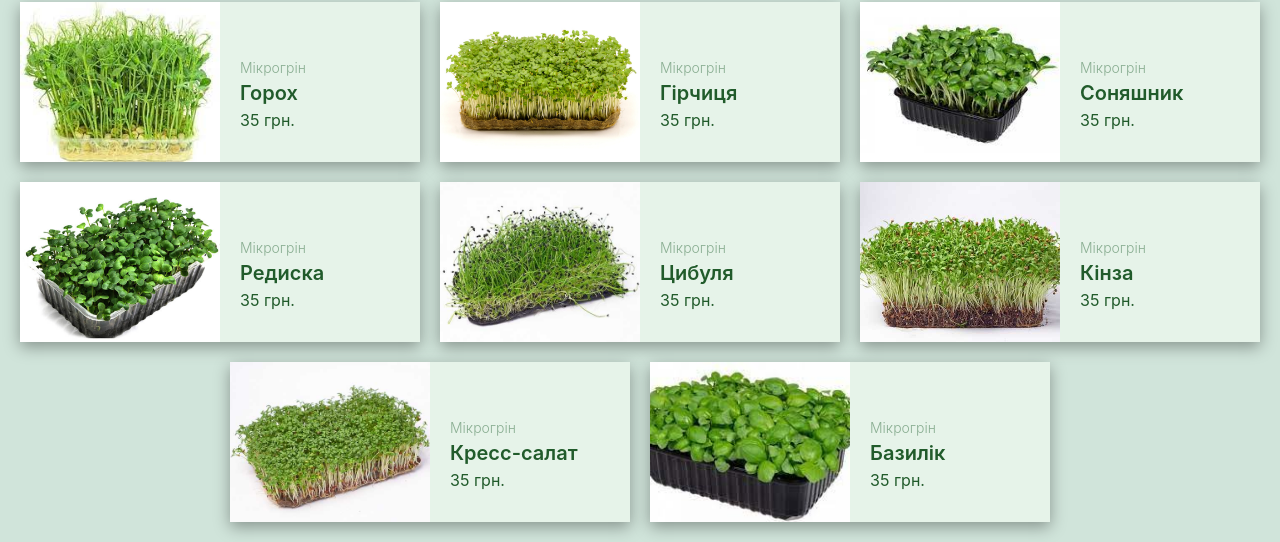
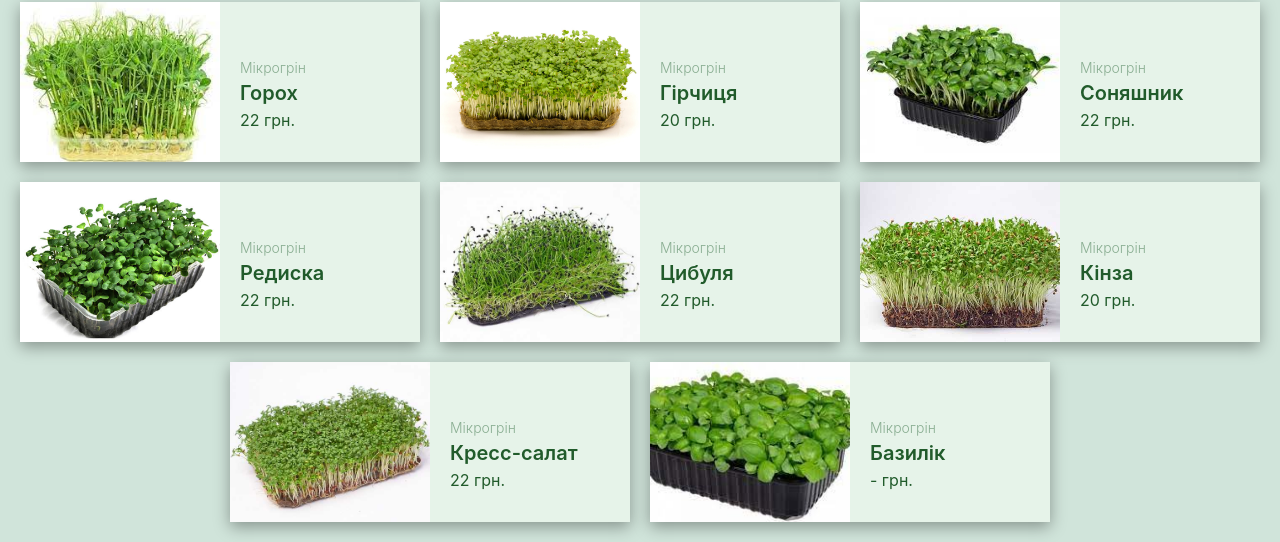
Before and after one commit to den4ikr/leaf, a React (Vite) app: page /menu in a window 1280 px wide. Shown: the part 191-733 px from the top of the page. Built offline with nearby package versions, Linux system fonts and the light colour scheme.

Commit message:
Menu: update price

```diff
--- a/src/constants/products.ts
+++ b/src/constants/products.ts
@@ -10,49 +10,49 @@ import bazilik from "../assets/products/bazilik.jpeg";
 export default [
   {
     name: "Горох",
-    price: "35 грн.",
+    price: "22 грн.",
     type: "Мікрогрін",
     image: gorox,
   },
   {
     name: "Гірчиця",
-    price: "35 грн.",
+    price: "20 грн.",
     type: "Мікрогрін",
     image: gorchica,
   },
   {
     name: "Соняшник",
-    price: "35 грн.",
+    price: "22 грн.",
     type: "Мікрогрін",
     image: podsolnux,
   },
   {
     name: "Редиска",
-    price: "35 грн.",
+    price: "22 грн.",
     type: "Мікрогрін",
     image: rediska,
   },
   {
     name: "Цибуля",
-    price: "35 грн.",
+    price: "22 грн.",
     type: "Мікрогрін",
     image: cubulia,
   },
   {
     name: "Кінза",
-    price: "35 грн.",
+    price: "20 грн.",
     type: "Мікрогрін",
     image: kinza,
   },
   {
     name: "Кресс-салат",
-    price: "35 грн.",
+    price: "22 грн.",
     type: "Мікрогрін",
     image: kressSalat,
   },
   {
     name: "Базилік",
-    price: "35 грн.",
+    price: "- грн.",
     type: "Мікрогрін",
     image: bazilik,
   },
```
